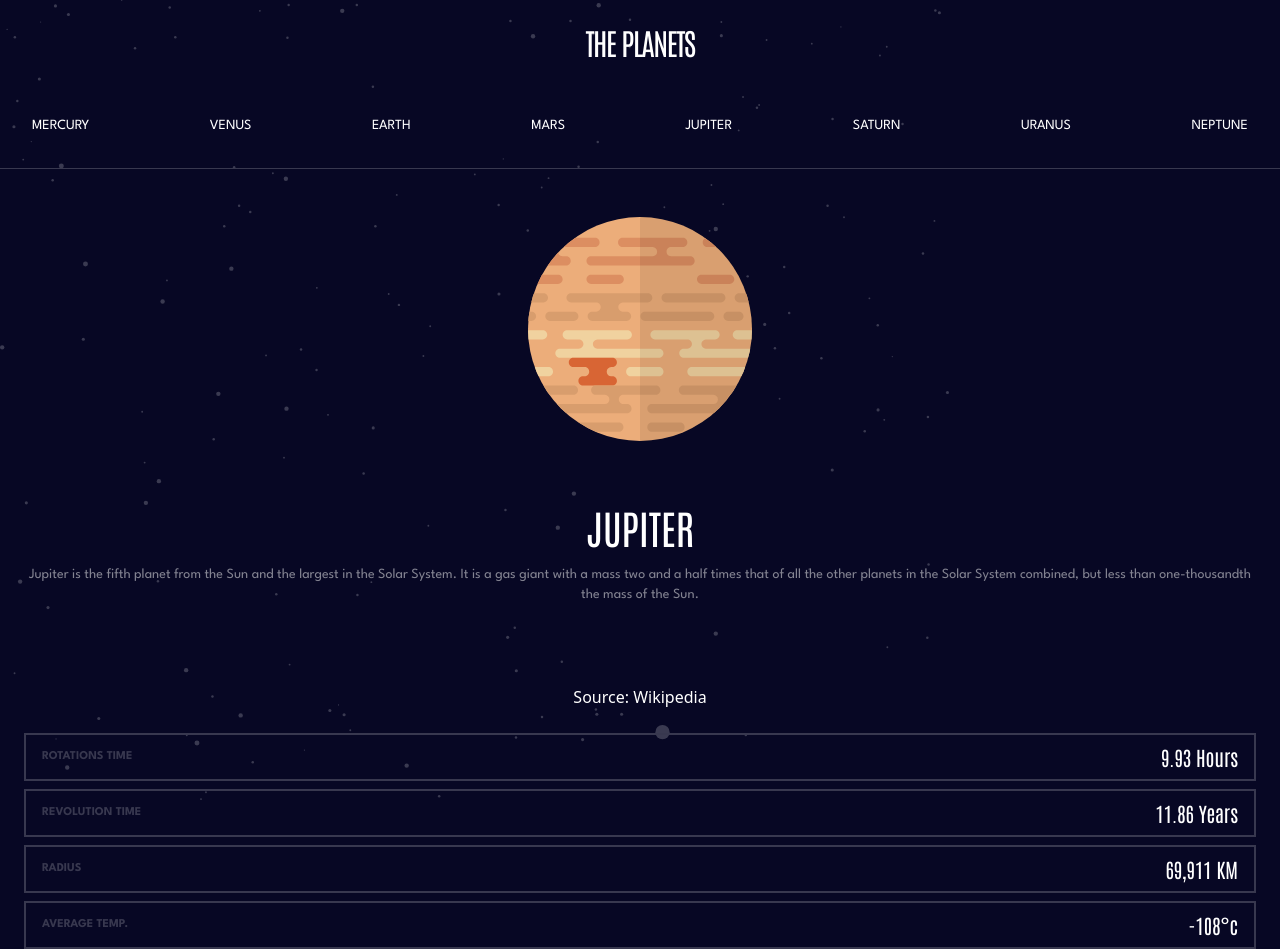
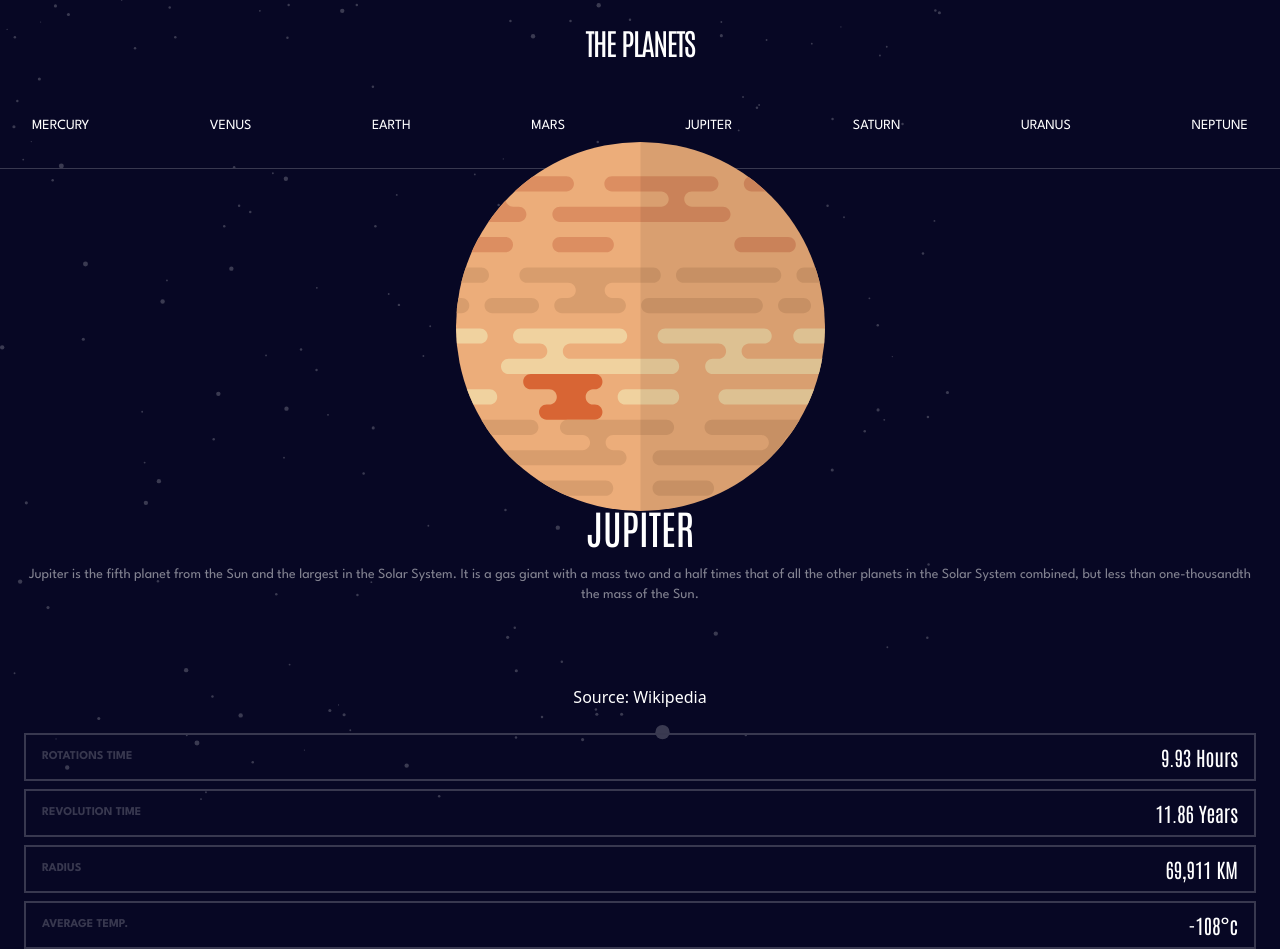
Before and after one commit to AlsoPeters/fem-planets-fact-site, a Next.js app: page /jupiter in a window 1280 px wide. Built offline with nearby package versions, Linux system fonts and the light colour scheme.

Commit message:
added larger size planet photos for Md and up screen sizes

```diff
--- a/src/pages/[slug].tsx
+++ b/src/pages/[slug].tsx
@@ -22,6 +22,7 @@ export default function mercury(props: Props): JSX.Element {
       <PlanetMenu />
       <div className='text-white gap-2 px-6 flex flex-col items-center'>
         <div className='flex justify-center items-center h-80 w-full'>
+          <div className='md:hidden'>
             <Image
               width={props.planetData.images.image_size}
               height={props.planetData.images.image_size}
@@ -33,6 +34,21 @@ export default function mercury(props: Props): JSX.Element {
               layout='fixed'
               alt='planet-image'
             />
+          </div>
+          <div className='hidden md:block'>
+            <Image
+              width={props.planetData.images.image_size_lg}
+              height={props.planetData.images.image_size_lg}
+              src={
+                props.selectedInfoMenuItem === 'structure'
+                  ? props.planetData.images.internal
+                  : props.planetData.images.planet
+              }
+              layout='fixed'
+              alt='planet-image'
+            />
+          </div>
+
           {props.selectedInfoMenuItem === 'surface' ? (
             <div className='absolute translate-y-20'>
               <Image
@@ -152,6 +168,7 @@ export interface Props {
       internal: string;
       geology: string;
       image_size: number;
+      image_size_lg: number;
     };
     rotation: string;
     revolution: string;
--- a/src/utils/data.json
+++ b/src/utils/data.json
@@ -21,7 +21,8 @@
       "planet": "/assets/planet-mercury.svg",
       "internal": "/assets/planet-mercury-internal.svg",
       "geology": "/assets/geology-mercury.png",
-      "image_size": "111"
+      "image_size": "111",
+      "image_size_lg": "184"
     }
   },
   {
@@ -46,7 +47,8 @@
       "planet": "/assets/planet-venus.svg",
       "internal": "/assets/planet-venus-internal.svg",
       "geology": "/assets/geology-venus.png",
-      "image_size": "154"
+      "image_size": "154",
+      "image_size_lg": "253"
     }
   },
   {
@@ -72,7 +74,8 @@
       "planet": "/assets/planet-earth.svg",
       "internal": "/assets/planet-earth-internal.svg",
       "geology": "/assets/geology-earth.png",
-      "image_size": "173"
+      "image_size": "173",
+      "image_size_lg": "285"
     }
   },
   {
@@ -97,7 +100,8 @@
       "planet": "/assets/planet-mars.svg",
       "internal": "/assets/planet-mars-internal.svg",
       "geology": "/assets/geology-mars.png",
-      "image_size": "129"
+      "image_size": "129",
+      "image_size_lg": "213"
     }
   },
   {
@@ -122,7 +126,8 @@
       "planet": "/assets/planet-jupiter.svg",
       "internal": "/assets/planet-jupiter-internal.svg",
       "geology": "/assets/geology-jupiter.png",
-      "image_size": "224"
+      "image_size": "224",
+      "image_size_lg": "369"
     }
   },
   {
@@ -147,7 +152,8 @@
       "planet": "/assets/planet-saturn.svg",
       "internal": "/assets/planet-saturn-internal.svg",
       "geology": "/assets/geology-saturn.png",
-      "image_size": "256"
+      "image_size": "256",
+      "image_size_lg": "422"
     }
   },
   {
@@ -172,7 +178,8 @@
       "planet": "/assets/planet-uranus.svg",
       "internal": "/assets/planet-uranus-internal.svg",
       "geology": "/assets/geology-uranus.png",
-      "image_size": "176"
+      "image_size": "176",
+      "image_size_lg": "290"
     }
   },
   {
@@ -197,7 +204,8 @@
       "planet": "/assets/planet-neptune.svg",
       "internal": "/assets/planet-neptune-internal.svg",
       "geology": "/assets/geology-neptune.png",
-      "image_size": "173"
+      "image_size": "173",
+      "image_size_lg": "285"
     }
   }
 ]
```
Lines whose indentation alone changed are shown as unchanged.
